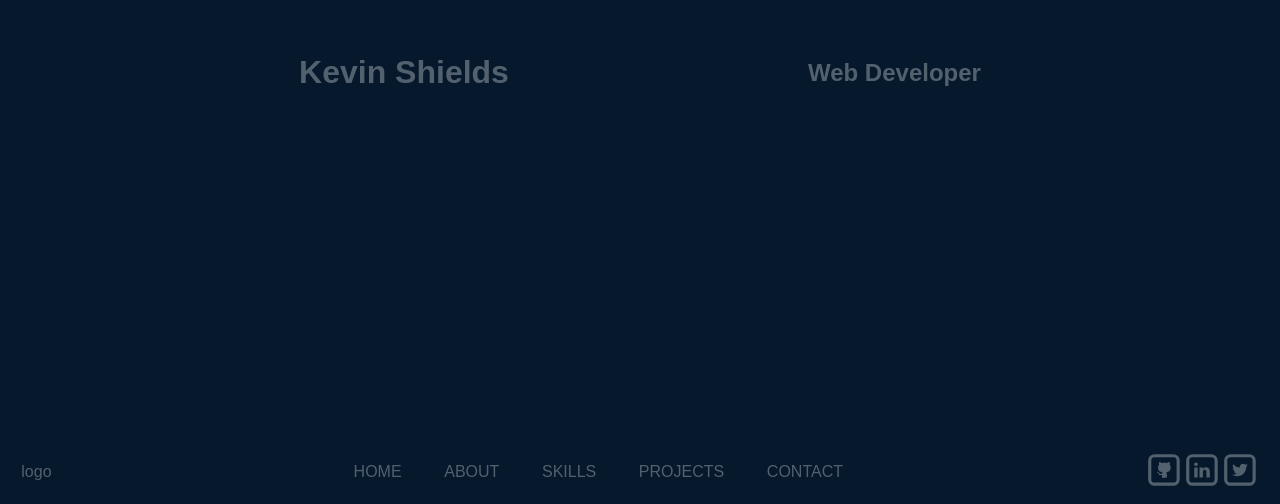
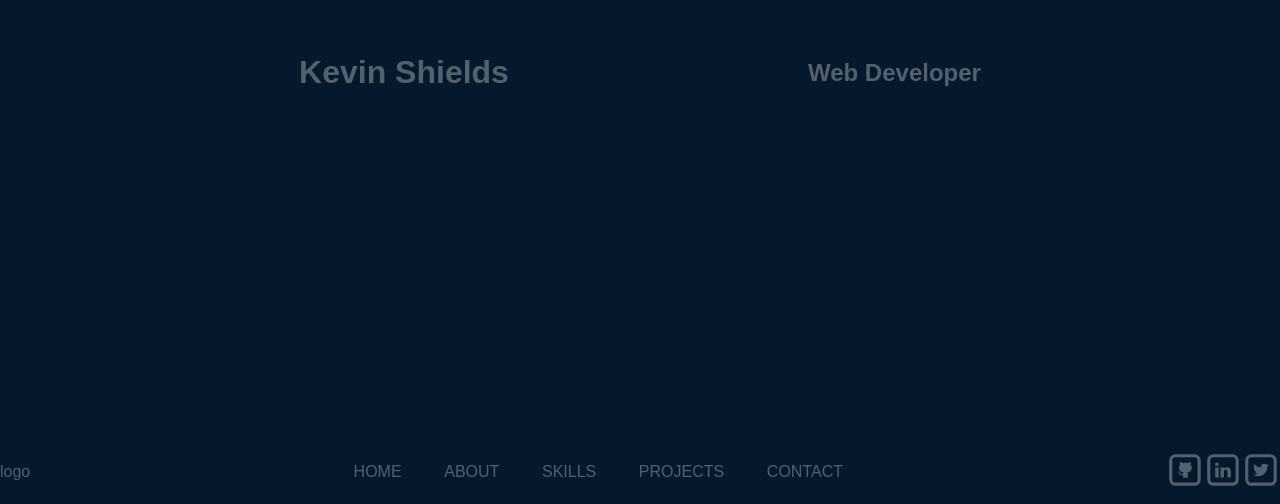
Before and after one commit to Red4lpha/ProfileSite, a React (Create React App) app: page / in a window 1280 px wide. Shown: the part 296-800 px from the top of the page. Built offline with nearby package versions, Linux system fonts and the light colour scheme.

Commit message:
Updating font variables

```diff
--- a/src/Components/Styles/Global.js
+++ b/src/Components/Styles/Global.js
@@ -5,12 +5,24 @@ const GlobalStyles = createGlobalStyle`
   @import url('https://fonts.googleapis.com/css2?family=Poppins:wght@300;400;600;700&display=swap');
   ${normalize}
   :root {
-    --size1: 4.209rem;
+    --font-7xl: 7.478rem;
+    --font-6xl: 5.61rem;
+    --font-5xl: 4.209rem;
+    --font-4xl: 3.157rem;
+    --font-3xl: 2.369rem;
+    --font-2xl: 1.777rem;
+    --font-xl:  1.333rem;
+    --font-base:1rem;
+    --font-xs:  .75rem;
+    --font-2xs: .563rem;
+
+  }
+
+/*   --size1: 4.209rem;
     --size2: 3.157rem;
     --size3: 2.369rem;
     --size4: 1.777rem;
-    --size5: 1.333rem;
-  }
+    --size5: 1.333rem; */
   * {
     box-sizing: border-box;
     margin: 0;
--- a/src/Components/Styles/Header.Styled.js
+++ b/src/Components/Styles/Header.Styled.js
@@ -16,10 +16,10 @@ export const StyledNav = styled.nav`
 		/* column-gap: 10px; */
 		font-size: 1rem;
 		text-transform: uppercase;
-		margin: var(--size5);
+		margin: var(--font-xl);
 	}
 	li {
-		padding: 0 var(--size5);
+		padding: 0 var(--font-xl);
     }
 	li:hover {
 		color: ${({ theme }) => theme.dark.hover};
@@ -31,7 +31,7 @@ export const StyledMobileMenu = styled.nav`
 	top: 100%;
 	left: 0;
 	width: 100%;
-	font-size: var(--size4);
+	font-size: var(--font-2xl);
 
 	ul {
 		display: flex;
--- a/src/Components/Styles/SocialIcons.Styled.js
+++ b/src/Components/Styles/SocialIcons.Styled.js
@@ -3,7 +3,7 @@ import styled from "styled-components";
 export const StyledSocialIcons = styled.section`
 
   svg {
-    width: var(--size3);
+    width: var(--font-3xl);
   }
   svg:hover{
     color: ${({ theme }) => theme.dark.hover};
```
